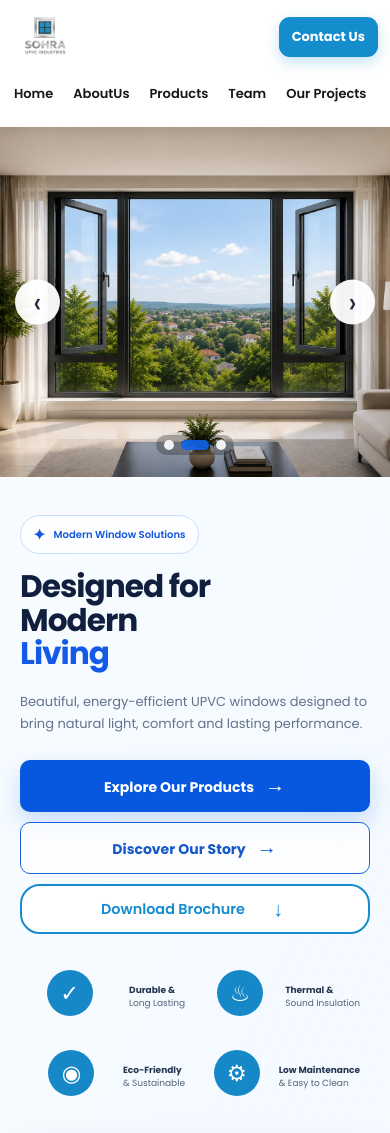
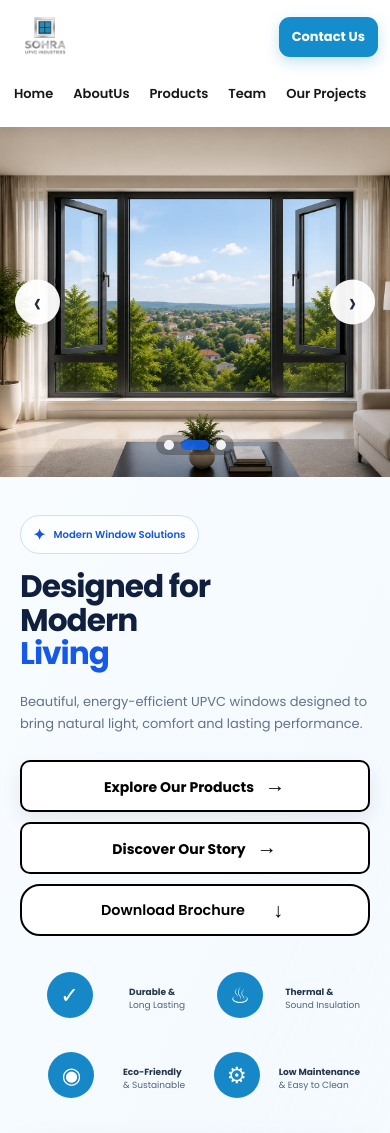
Before and after one commit to DIKSHITS/sohra_upvc, a React (Vite) app in the folder sohraupvc/: page / in a window 390 px wide. Shown: the top 1133 px of the page. Built offline with nearby package versions, Linux system fonts and the light colour scheme.

Commit message:
first commit

```diff
--- a/sohraupvc/src/Components/Body.css
+++ b/sohraupvc/src/Components/Body.css
@@ -16,40 +16,59 @@ body {
   overflow-x: hidden;
 }
 
+
 /* =====================================================
    BROCHURE BUTTON
 ===================================================== */
 
 .brochure-btn {
   padding: 14px 24px;
-  border: 2px solid #168bd0;
+
+  border: 2px solid #000000;
   border-radius: 8px;
-  background: #ffffff;
-  color: #168bd0;
+
+  background: #ffffff !important;
+  color: #000000 !important;
+
   font-size: 16px;
   font-weight: 600;
+
   cursor: pointer;
+
   transition: all 0.3s ease;
+
   display: inline-flex;
   align-items: center;
   justify-content: center;
+
   gap: 12px;
+
   min-height: 50px;
 }
 
 .brochure-btn:hover {
-  background: #168bd0;
-  color: #ffffff;
+  background: #000000 !important;
+  color: #ffffff !important;
+
   transform: translateY(-2px);
-  box-shadow: 0 8px 20px rgba(22, 139, 208, 0.2);
+
+  box-shadow:
+    0 8px 20px rgba(0, 0, 0, 0.2);
 }
 
 .brochure-btn .button-arrow {
+  color: #000000 !important;
+
   font-size: 20px;
-  transition: transform 0.3s ease;
+
+  transition:
+    transform 0.3s ease,
+    color 0.3s ease;
 }
 
 .brochure-btn:hover .button-arrow {
+  color: #ffffff !important;
+
   transform: translateY(2px);
 }
 
@@ -60,27 +79,16 @@ body {
 
 .hero-buttons {
   display: flex;
+
   flex-wrap: wrap;
+
   gap: 16px;
+
   align-items: center;
+
+  margin-bottom: 38px;
 }
 
-
-/* =====================================================
-   MOBILE
-===================================================== */
-
-@media (max-width: 768px) {
-  .hero-buttons {
-    flex-direction: column;
-    align-items: stretch;
-    width: 100%;
-  }
-
-  .hero-buttons button {
-    width: 100%;
-  }
-}
 
 /* =========================================================
    HERO
@@ -88,10 +96,13 @@ body {
 
 .sohra-hero {
   position: relative;
+
   width: 100%;
+
   min-height: 650px;
 
   display: grid;
+
   grid-template-columns: 46% 54%;
 
   background: #f7fbff;
@@ -104,12 +115,15 @@ body {
 
 .hero-content {
   position: relative;
+
   z-index: 5;
 
   padding: 75px 50px 95px 10%;
 
   display: flex;
+
   flex-direction: column;
+
   justify-content: center;
 
   background:
@@ -128,12 +142,15 @@ body {
   width: fit-content;
 
   display: flex;
+
   align-items: center;
+
   gap: 8px;
 
   padding: 7px 15px;
 
   border: 1px solid #cbdfff;
+
   border-radius: 30px;
 
   background: rgba(255, 255, 255, 0.7);
@@ -141,6 +158,7 @@ body {
   color: #1456df;
 
   font-size: 13px;
+
   font-weight: 600;
 
   margin-bottom: 20px;
@@ -188,21 +206,15 @@ body {
   font-size: 17px;
 
   line-height: 1.75;
+
   word-wrap: break-word;
 }
 
 
 /* =========================================================
-   BUTTONS
+   PRIMARY + SECONDARY BUTTON
+   WHITE BACKGROUND / BLACK TEXT
 ========================================================= */
-
-.hero-buttons {
-  display: flex;
-  align-items: center;
-  gap: 15px;
-
-  margin-bottom: 38px;
-}
 
 .primary-btn,
 .secondary-btn {
@@ -212,61 +224,110 @@ body {
 
   border-radius: 10px;
 
+  background: #ffffff !important;
+
+  color: #000000 !important;
+
+  border: 2px solid #000000;
+
   font-size: 14px;
+
   font-weight: 700;
 
   cursor: pointer;
 
+  text-shadow: none;
+
   transition:
     transform 0.3s ease,
     box-shadow 0.3s ease,
-    background 0.3s ease;
+    background 0.3s ease,
+    color 0.3s ease;
 }
 
+
+/* =========================================================
+   PRIMARY BUTTON
+========================================================= */
+
 .primary-btn {
-  border: none;
+  background: #ffffff !important;
 
-  background: #0758df;
+  color: #000000 !important;
 
-  color: white;
+  border: 2px solid #000000;
 
-  box-shadow: 0 10px 25px rgba(7, 88, 223, 0.2);
+  box-shadow:
+    0 8px 20px rgba(0, 0, 0, 0.08);
 }
 
 .primary-btn:hover {
+  background: #000000 !important;
+
+  color: #ffffff !important;
+
   transform: translateY(-3px);
 
-  box-shadow: 0 15px 30px rgba(7, 88, 223, 0.3);
+  box-shadow:
+    0 15px 30px rgba(0, 0, 0, 0.22);
 }
 
+
+/* =========================================================
+   SECONDARY BUTTON
+========================================================= */
+
 .secondary-btn {
-  border: 1.5px solid #1764dd;
+  background: #ffffff !important;
 
-  background: rgba(255, 255, 255, 0.7);
+  color: #000000 !important;
 
-  color: #1558c9;
+  border: 2px solid #000000;
 }
 
 .secondary-btn:hover {
+  background: #000000 !important;
+
+  color: #ffffff !important;
+
   transform: translateY(-3px);
 
-  background: #ffffff;
+  box-shadow:
+    0 12px 25px rgba(0, 0, 0, 0.2);
 }
+
+
+/* =========================================================
+   BUTTON ARROW
+========================================================= */
 
 .button-arrow {
   display: inline-flex;
 
   align-items: center;
+
   justify-content: center;
 
   width: 22px;
+
   height: 22px;
 
   margin-left: 10px;
 
   border-radius: 50%;
 
+  color: #000000 !important;
+
   font-size: 20px;
+
+  transition:
+    color 0.3s ease,
+    transform 0.3s ease;
+}
+
+.primary-btn:hover .button-arrow,
+.secondary-btn:hover .button-arrow {
+  color: #ffffff !important;
 }
 
 
@@ -289,6 +350,7 @@ body {
   padding: 0 15px;
 
   display: flex;
+
   align-items: center;
 
   gap: 10px;
@@ -306,12 +368,15 @@ body {
 
 .feature-icon {
   width: 38px;
+
   height: 38px;
 
   flex-shrink: 0;
 
   display: flex;
+
   align-items: center;
+
   justify-content: center;
 
   border-radius: 50%;
@@ -355,6 +420,7 @@ body {
   position: relative;
 
   width: 100%;
+
   min-height: 650px;
 
   overflow: hidden;
@@ -363,7 +429,9 @@ body {
 }
 
 
-/* Diagonal edge */
+/* =========================================================
+   DIAGONAL EDGE
+========================================================= */
 
 .hero-image-area::before {
   content: "";
@@ -373,14 +441,20 @@ body {
   z-index: 3;
 
   left: -1px;
+
   top: -10%;
 
   width: 110px;
+
   height: 125%;
 
   background: #f7fbff;
 
-  clip-path: polygon(0 0, 100% 0, 20% 100%, 0 100%);
+  clip-path:
+    polygon(0 0,
+      100% 0,
+      20% 100%,
+      0 100%);
 }
 
 
@@ -390,6 +464,7 @@ body {
 
 .hero-image {
   width: 100%;
+
   height: 100%;
 
   min-height: 650px;
@@ -407,11 +482,13 @@ body {
 
   from {
     opacity: 0.3;
+
     transform: scale(1.03);
   }
 
   to {
     opacity: 1;
+
     transform: scale(1);
   }
 
@@ -432,6 +509,7 @@ body {
   transform: translateY(-50%);
 
   width: 55px;
+
   height: 55px;
 
   border: none;
@@ -449,7 +527,9 @@ body {
   cursor: pointer;
 
   display: flex;
+
   align-items: center;
+
   justify-content: center;
 
   box-shadow:
@@ -486,11 +566,13 @@ body {
   z-index: 10;
 
   left: 50%;
+
   bottom: 22px;
 
   transform: translateX(-50%);
 
   display: flex;
+
   align-items: center;
 
   gap: 7px;
@@ -504,6 +586,7 @@ body {
 
 .slider-dot {
   width: 10px;
+
   height: 10px;
 
   padding: 0;
@@ -574,12 +657,15 @@ body {
 
 .stat-icon {
   width: 48px;
+
   height: 48px;
 
   flex-shrink: 0;
 
   display: flex;
+
   align-items: center;
+
   justify-content: center;
 
   border-radius: 50%;
@@ -654,6 +740,7 @@ body {
 
   .hero-content {
     padding-left: 7%;
+
     padding-right: 25px;
   }
 
@@ -666,7 +753,8 @@ body {
   }
 
   .features {
-    grid-template-columns: repeat(2, 1fr);
+    grid-template-columns:
+      repeat(2, 1fr);
 
     row-gap: 15px;
   }
@@ -696,7 +784,10 @@ body {
     min-height: auto;
   }
 
-  /* IMAGE FIRST */
+
+  /* =====================================================
+     IMAGE FIRST
+  ===================================================== */
 
   .hero-image-area {
     order: 1;
@@ -717,7 +808,9 @@ body {
   }
 
 
-  /* CONTENT */
+  /* =====================================================
+     CONTENT
+  ===================================================== */
 
   .hero-content {
     order: 2;
@@ -731,10 +824,17 @@ body {
     margin-bottom: 16px;
 
     font-size: 11px;
+
+    white-space: normal;
+
+    max-width: 100%;
   }
 
   .hero-content h1 {
-    font-size: clamp(30px, 9vw, 38px);
+    font-size:
+      clamp(30px,
+        9vw,
+        38px);
 
     line-height: 1.08;
 
@@ -747,16 +847,14 @@ body {
     line-height: 1.7;
 
     margin: 20px 0 25px;
-    max-width: 100%;
-  }
 
-  .hero-tag {
-    white-space: normal;
     max-width: 100%;
   }
 
 
-  /* BUTTONS */
+  /* =====================================================
+     MOBILE BUTTONS
+  ===================================================== */
 
   .hero-buttons {
     flex-direction: column;
@@ -766,18 +864,40 @@ body {
     gap: 10px;
 
     margin-bottom: 30px;
+
+    width: 100%;
   }
 
   .primary-btn,
-  .secondary-btn {
+  .secondary-btn,
+  .brochure-btn {
     width: 100%;
+
+    min-height: 52px;
+
+    background: #ffffff !important;
+
+    color: #000000 !important;
+
+    border: 2px solid #000000;
+  }
+
+  .primary-btn:hover,
+  .secondary-btn:hover,
+  .brochure-btn:hover {
+    background: #000000 !important;
+
+    color: #ffffff !important;
   }
 
 
-  /* FEATURES */
+  /* =====================================================
+     MOBILE FEATURES
+  ===================================================== */
 
   .features {
-    grid-template-columns: repeat(2, 1fr);
+    grid-template-columns:
+      repeat(2, 1fr);
 
     gap: 20px 0;
   }
@@ -786,6 +906,7 @@ body {
     padding: 0 10px;
 
     border-right: none;
+
     text-align: left;
   }
 
@@ -799,10 +920,13 @@ body {
   }
 
 
-  /* ARROWS */
+  /* =====================================================
+     MOBILE ARROWS
+  ===================================================== */
 
   .slider-arrow {
     width: 45px;
+
     height: 45px;
 
     font-size: 30px;
@@ -817,16 +941,20 @@ body {
   }
 
 
-  /* STATS */
+  /* =====================================================
+     MOBILE STATS
+  ===================================================== */
 
   .stats-card {
-    width: calc(100% - 30px);
+    width:
+      calc(100% - 30px);
 
     margin: -55px auto 30px;
 
     padding: 25px 15px;
 
-    grid-template-columns: 1fr 1fr;
+    grid-template-columns:
+      1fr 1fr;
 
     gap: 25px 10px;
 
@@ -845,6 +973,7 @@ body {
 
   .stat-icon {
     width: 42px;
+
     height: 42px;
 
     font-size: 18px;
@@ -879,7 +1008,10 @@ body {
   }
 
   .hero-content h1 {
-    font-size: clamp(27px, 8vw, 32px);
+    font-size:
+      clamp(27px,
+        8vw,
+        32px);
   }
 
   .hero-content p {
@@ -888,6 +1020,7 @@ body {
 
   .hero-tag {
     font-size: 10px;
+
     padding: 7px 12px;
   }
 
@@ -897,6 +1030,7 @@ body {
 
   .feature-icon {
     width: 32px;
+
     height: 32px;
 
     font-size: 14px;
```
Also changed, not shown: sohraupvc/src/Components/logo/projects/sohra-updated.png (added), 1 other file (tests, documents, lock files or other folders).
